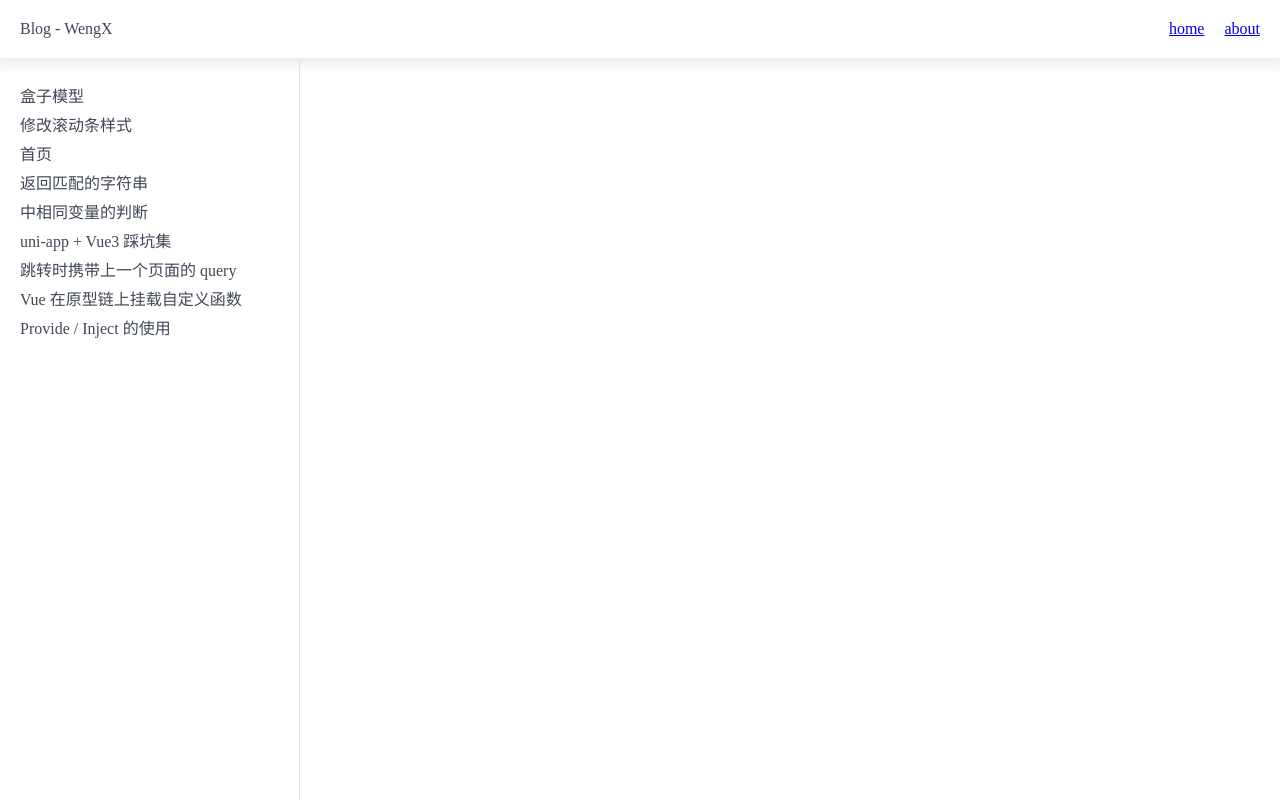
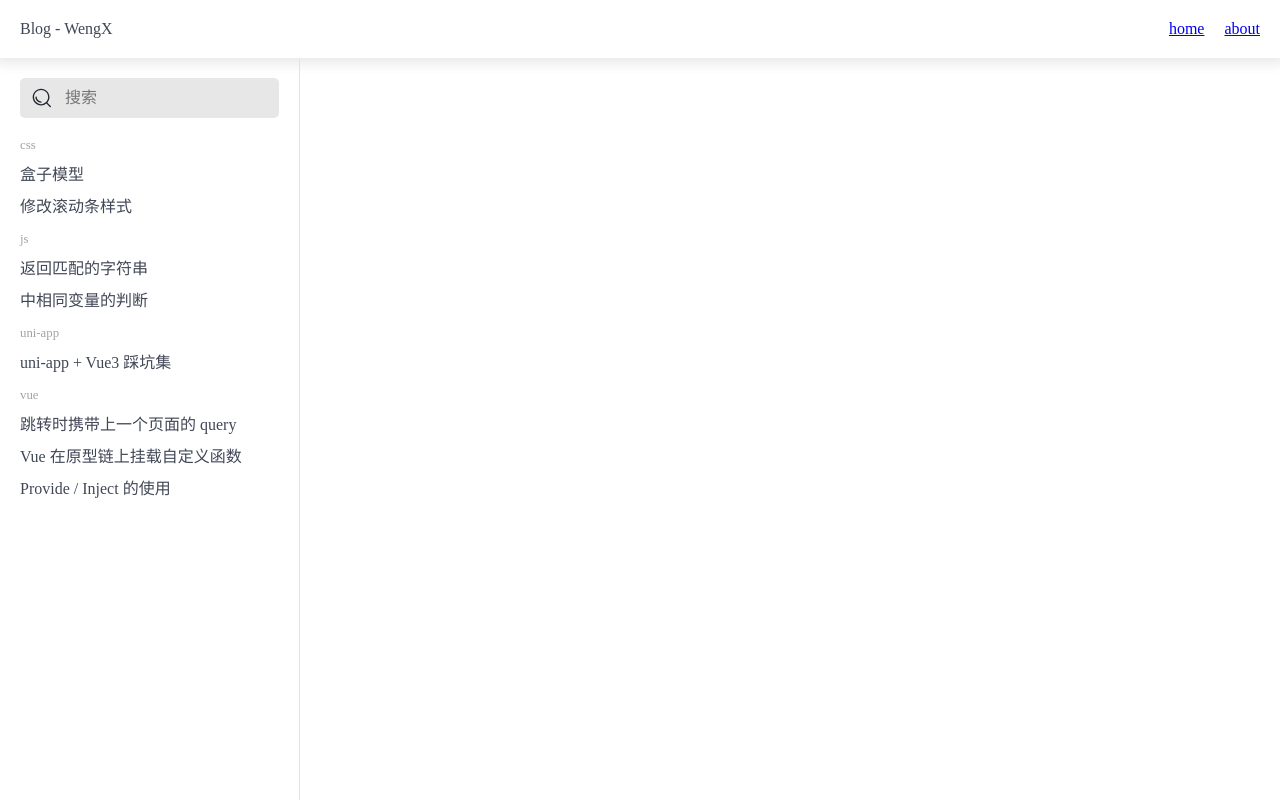
Before and after one commit to iwengx/iwengx.github.io, a Gatsby site: page / in a window 1280 px wide. Built offline with nearby package versions, Linux system fonts and the light colour scheme; Gatsby itself is replaced by a stand-in of ours.

Commit message:
feat: improve menu and add search function

```diff
--- /dev/null
+++ b/src/components/menu/components/search-input.tsx
@@ -0,0 +1,36 @@
+import React, { ChangeEvent } from 'react';
+
+interface Props {
+   onChange?: (value: ChangeEvent<HTMLInputElement>) => void;
+}
+
+const SearchInput = ({ onChange }: Props) => {
+   return (
+      <div className="search-box">
+         {/* search-icon */}
+         <svg
+            className="search-icon"
+            viewBox="0 0 1024 1024"
+            version="1.1"
+            xmlns="http://www.w3.org/2000/svg"
+            p-id="8057"
+            width="20"
+            height="20"
+         >
+            <path
+               d="M174.545455 465.454545c0-18.618182 16.290909-34.909091 34.90909-34.90909s34.909091 16.290909 34.909091 34.90909c0 121.018182 100.072727 221.090909 221.090909 221.09091 18.618182 0 34.909091 16.290909 34.909091 34.90909s-16.290909 34.909091-34.909091 34.909091c-160.581818 0-290.909091-130.327273-290.90909-290.909091zM465.454545 826.181818c200.145455 0 360.727273-160.581818 360.727273-360.727273S665.6 104.727273 465.454545 104.727273 104.727273 265.309091 104.727273 465.454545 265.309091 826.181818 465.454545 826.181818z m323.49091-76.8l172.218181 172.218182c13.963636 13.963636 13.963636 34.909091 0 48.872727-13.963636 13.963636-34.909091 13.963636-48.872727 0l-174.545454-174.545454c-74.472727 60.509091-169.890909 97.745455-272.29091 97.745454C228.072727 896 34.909091 702.836364 34.909091 465.454545S228.072727 34.909091 465.454545 34.909091 896 228.072727 896 465.454545c0 109.381818-39.563636 209.454545-107.054545 283.927273z"
+               fill="#333333"
+               p-id="8058"
+            ></path>
+         </svg>
+         <input
+            className="search-input"
+            type="text"
+            placeholder="搜索"
+            onChange={onChange}
+         />
+      </div>
+   );
+};
+
+export default SearchInput;
--- a/src/components/menu/index.scss
+++ b/src/components/menu/index.scss
@@ -1,9 +1,43 @@
 .menu-container {
+   position: relative;
    padding: 20px;
+
+   .search-box {
+      margin-bottom: 20px;
+
+      .search-icon {
+         position: absolute;
+         top: 30px;
+         left: 32px;
+
+         path {
+            fill: var(--text-primary-color);
+         }
+      }
+
+      .search-input {
+         width: 100%;
+         height: 40px;
+         line-height: 40px;
+         border: none;
+         border-radius: 5px;
+         padding: 0 10px 0 45px;
+         outline: none;
+         font-size: 1rem;
+         color: var(--text-primary-color);
+         background-color: var(--search-input-background-color);
+      }
+   }
+
+   .type-title {
+      margin: 15px 0 5px 0;
+      color: #a3a3a3;
+      font-size: .8rem;
+   }
 
    .post-title {
       font-size: 1rem;
-      margin: 5px 0;
+      margin: 8px 0;
       list-style-type: none;
 
       cursor: pointer;
--- a/src/components/menu/index.tsx
+++ b/src/components/menu/index.tsx
@@ -1,31 +1,78 @@
-import * as React from 'react';
+import React, { ChangeEvent, ReactNode, useState } from 'react';
 import { graphql, useStaticQuery } from 'gatsby';
-import { QueryProps } from '../../interface/pages';
+import { ClassificationProps } from './interface';
+import { MenuProps, QueryProps } from '../../interface/pages';
+import { throttle } from '../../utils';
+
+import SearchInput from './components/search-input';
 
 import './index.scss';
 
 const Menu = () => {
-   const menuList: QueryProps = useStaticQuery(graphql`
+   // * 获取菜单列表，并且过滤掉 type 为空的菜单项
+   const menuList = useStaticQuery<QueryProps>(graphql`
       {
          allMarkdownRemark {
             edges {
                node {
                   frontmatter {
                      title
+                     type
                   }
                }
             }
             totalCount
          }
       }
-   `);
+   `).allMarkdownRemark.edges.filter((item) => item.node.frontmatter.type);
 
-   console.log(menuList);
+   // * 搜索后显示的菜单项（默认全部显示）
+   const [searchMenu, setSearchMenu] = useState<MenuProps[]>(menuList);
 
+   // * 搜索输入框修改事件
+   const searchInputOnChange = (value: ChangeEvent<HTMLInputElement>) => {
+      // 添加一个节流
+      throttle(() => {
+         const searchTerm = value.target.value;
+         if (searchTerm) {
+            const result = menuList.filter((item) => {
+               return item.node.frontmatter.title
+                  .toLocaleLowerCase()
+                  .includes(searchTerm.toLocaleLowerCase());
+            });
+            setSearchMenu(result);
+         }
+         // * 搜索内容为空时
+         else {
+            setSearchMenu(menuList);
+         }
+      }, 100)();
+   };
+
+   // * 对菜单进行分类
+   const menuClassification = (menu: MenuProps[]): ClassificationProps => {
+      const result: ClassificationProps = {};
+
+      menu.forEach((child) => {
+         const tempType = child.node.frontmatter.type;
+         if (tempType in result) {
+            result[tempType].push(child);
+         } else {
+            result[tempType] = [child];
+         }
+      });
+
+      return result;
+   };
+
+   // * 将分类好的对象转为 ReactNode 呈现到页面上
+   const showMenuNode = (classification: ClassificationProps): ReactNode => {
+      return Object.keys(classification).map((type) => {
          return (
-      <div className="menu-container">
+            <div key={type}>
+               <p className="type-title">{type}</p>
                <ul>
-            {menuList.allMarkdownRemark.edges.map((item, index) => {
+                  {classification[type].map((item, index) => {
                      return (
                         <li key={index} className="post-title">
                            {item.node.frontmatter.title}
@@ -35,6 +82,15 @@ const Menu = () => {
                </ul>
             </div>
          );
+      });
+   };
+
+   return (
+      <div className="menu-container">
+         <SearchInput onChange={searchInputOnChange}></SearchInput>
+         <div>{showMenuNode(menuClassification(searchMenu))}</div>
+      </div>
+   );
 };
 
 export default Menu;
--- /dev/null
+++ b/src/components/menu/interface.d.ts
@@ -0,0 +1,3 @@
+export interface ClassificationProps {
+   [key: string]: MenuProps[];
+}
--- a/src/styles/variables.scss
+++ b/src/styles/variables.scss
@@ -3,6 +3,7 @@
    --text-primary-color: #23272f;
    --border-color: 1px solid #e2e2e2;
    --header-box-shadow: 0 0 13px 5px #e7e7e7;
+   --search-input-background-color: #e7e7e7;
 }
 
 :root[theme-color='dark'] {
@@ -10,4 +11,5 @@
    --text-primary-color: #c7c7c7;
    --border-color: 1px solid #2b2c2c;
    --header-box-shadow: 0 0 5px 0px #1e1e1e;
+   --search-input-background-color: #343b44;
 }
--- /dev/null
+++ b/src/utils/index.ts
@@ -0,0 +1,13 @@
+// * 函数节流
+export const throttle = (codeback: () => void, time?: number) => {
+   let temp: ReturnType<typeof setTimeout> | null = null;
+
+   return function () {
+      if (temp) return;
+
+      temp = setTimeout(() => {
+         codeback();
+         temp = null;
+      }, time);
+   };
+};
```
Also changed, not shown: src/interface/pages/index.d.ts (+10 -8 lines). Lines whose indentation alone changed are shown as unchanged.
